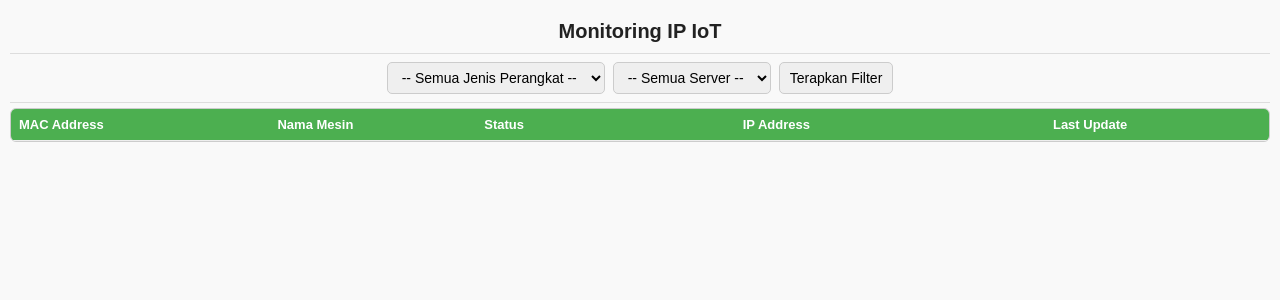
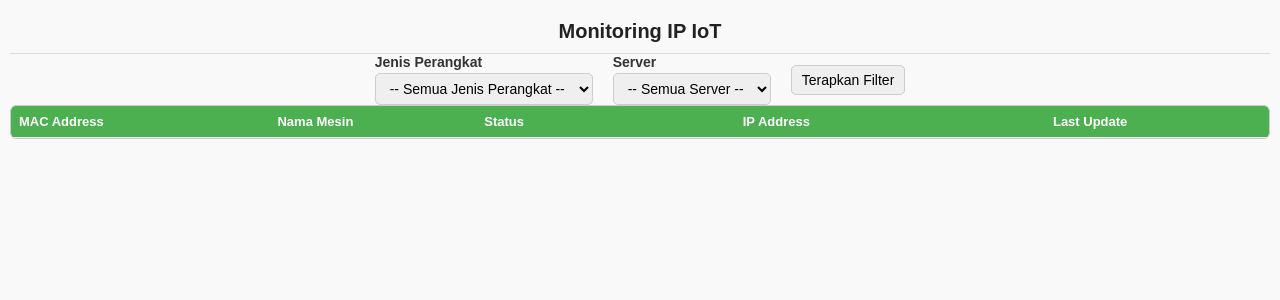
Before and after one commit to KhalimahMusaadah/ip_iot, a PHP site: page / in a window 1280 px wide. Shown: the top 300 px of the page. Run offline with PHP 8.4, Linux system fonts and the light colour scheme; data that the repository does not hold is empty.

Commit message:
style: edit style filters

```diff
--- a/assets/css/style.css
+++ b/assets/css/style.css
@@ -26,18 +26,23 @@ h2 {
 .filters {
     display: flex;
     justify-content: center;
-    gap: 8px;
+    align-items: center;
+    gap: 20px;
     flex-wrap: wrap;
+}
 
-    position: sticky;
-    top: 45px;
-    background-color: #f9f9f9;
-    z-index: 99;
+.filter-group {
+    display: flex;
+    flex-direction: column;
+    gap: 3px;
+}
 
-    padding: 8px 0;
-    border-bottom: 1px solid #ddd;
-    margin-bottom: 5px;
+.filters label {
+    font-size: 14px;
+    font-weight: bold;
+    color: #333;
 }
+
 
 .filters select,
 .filters button {
--- a/index.php
+++ b/index.php
@@ -11,17 +11,23 @@
     <h2>Monitoring IP IoT</h2>
 
     <div class="filters">
+        <div class="filter-group">
+            <label for="jenisFilter">Jenis Perangkat</label>
             <select id="jenisFilter">
                 <option value="">-- Semua Jenis Perangkat --</option>
-            <option value="O">O</option>
-            <option value="IO">IO</option>
+                <option value="O">lorem</option>
+                <option value="IO">ipsum</option>
             </select>
+        </div>
 
+        <div class="filter-group">
+            <label for="serverFilter">Server</label>
             <select id="serverFilter">
                 <option value="">-- Semua Server --</option>
-            <option value="sinkron_mesin">sinkron_mesin</option>
-            <option value="server_lain">server_lain</option>
+                <option value="sinkron_mesin">lorem</option>
+                <option value="server_lain">lorem</option>
             </select>
+        </div>
 
         <button onclick="applyFilter()">Terapkan Filter</button>
     </div>
```
Lines whose indentation alone changed are shown as unchanged.
